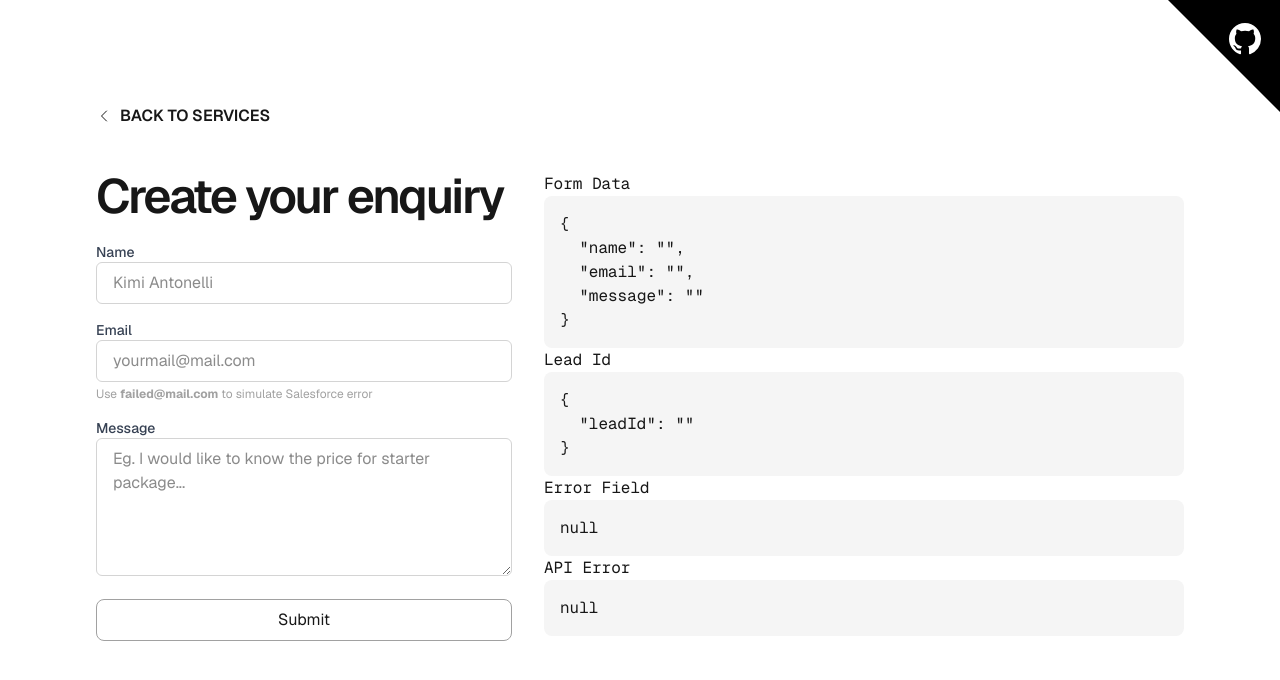
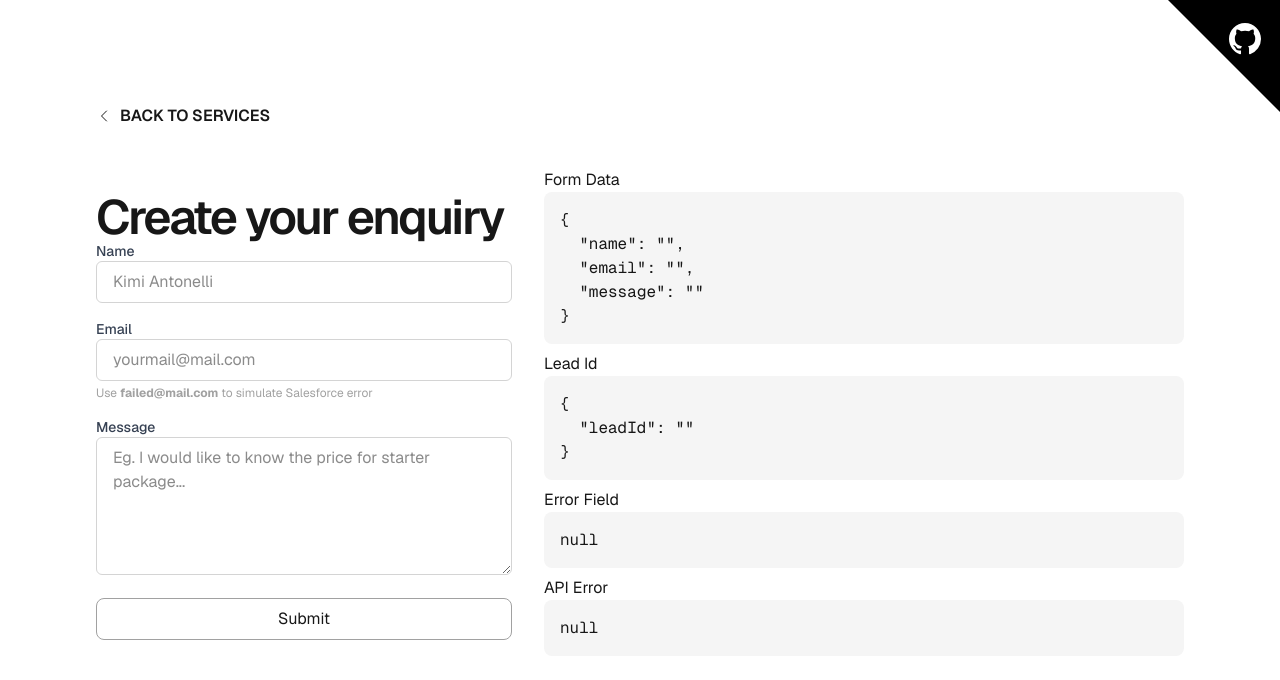
Before and after one commit to azhansyakirin/k3-advisory-assessment, a Next.js app: page /services/1/enquiry in a window 1280 px wide. Shown: the top 680 px of the page. Built offline with nearby package versions, Linux system fonts and the light colour scheme; no server answers.

Commit message:
styling adjustment

```diff
--- a/src/app/globals.css
+++ b/src/app/globals.css
@@ -33,8 +33,14 @@ h1 {
   font-size: var(--text-5xl);
   font-weight: var(--font-weight-semibold);
   letter-spacing: var(--tracking-tighter);
+  line-height: var(--text-5xl--line-height);
+}
+
+h2 {
+  font-size: var(--text-3xl);
+  font-weight: var(--font-weight-semibold);
+  letter-spacing: var(--tracking-tighter);
   line-height: var(--text-3xl--line-height);
-  padding-bottom: 1rem;
 }
 
 .text-accent {
--- a/src/app/services/[slug]/enquiry/page.js
+++ b/src/app/services/[slug]/enquiry/page.js
@@ -156,27 +156,27 @@ const EnquiryPage = () => {
           </form>
         </section>
 
-        <section className="right font-mono col-span-5 md:col-span-3">
-          <div>
-            <h2>Form Data</h2>
+        <section className="right col-span-5 md:col-span-3">
+          <div className='pb-2'>
+            <h4>Form Data</h4>
             <pre className="bg-neutral-100 p-4 rounded-lg overflow-x-auto">
               {JSON.stringify(formData, null, 2)}
             </pre>
           </div>
-          <div>
-            <h2>Lead Id</h2>
+          <div className='pb-2'>
+            <h4>Lead Id</h4>
             <pre className="bg-neutral-100 p-4 rounded-lg overflow-x-auto">
               {JSON.stringify({ leadId }, null, 2)}
             </pre>
           </div>
-          <div>
-            <h2>Error Field</h2>
+          <div className='pb-2'>
+            <h4>Error Field</h4>
             <pre className="bg-neutral-100 p-4 rounded-lg overflow-x-auto">
               {JSON.stringify(fieldErrors, null, 2)}
             </pre>
           </div>
-          <div>
-            <h2>API Error</h2>
+          <div className='pb-2'>
+            <h4>API Error</h4>
             <pre className="bg-neutral-100 p-4 rounded-lg overflow-x-auto">
               {JSON.stringify(apiError, null, 2)}
             </pre>
--- a/src/app/services/[slug]/page.js
+++ b/src/app/services/[slug]/page.js
@@ -37,7 +37,9 @@ const Page = async ({ params }) => {
   return (
     <main className="flex min-h-screen flex-col items-center justify-center gap-4 p-8 md:p-24">
       <h1 className='text-3xl'>{service.title}</h1>
+
       <p>{service.summary}</p>
+
       <div className="flex flex-row flex-wrap justify-center items-center gap-2">
         <Link href="/services" className="inline-flex items-center gap-1 py-2 px-8 underline hover:opacity-80">
           <svg xmlns="http://www.w3.org/2000/svg" fill="none" viewBox="0 0 24 24" strokeWidth={1.5} stroke="currentColor" className="size-4">
```
